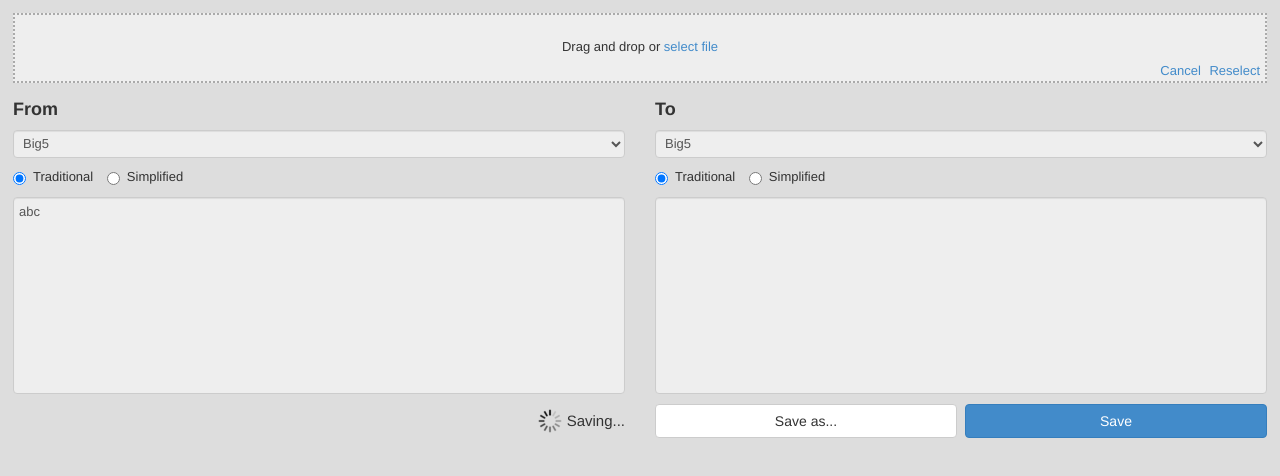
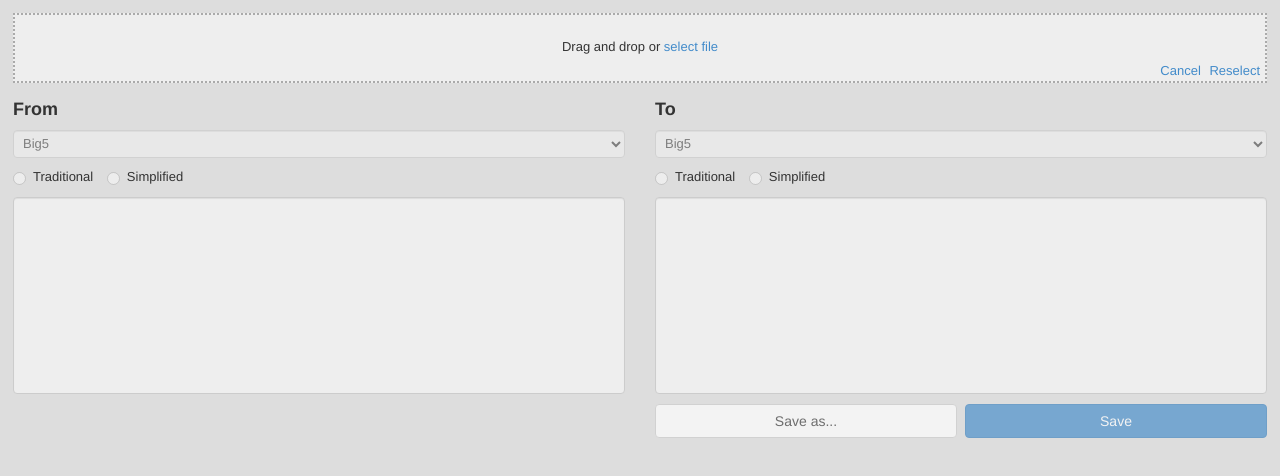
Before and after one commit to eliangcs/chrome-convertx, a browser extension: page index.html in a window 1280 px wide. Drawn offline with Linux system fonts and the light colour scheme.

Commit message:
Disable control at initial page.

```diff
--- a/index.html
+++ b/index.html
@@ -21,7 +21,7 @@
 <div class="row">
   <div class="col-xs-6 from-col">
     <h4>From</h4>
-    <select class="form-control select-encoding" id="encoding-to">
+    <select class="form-control select-encoding" id="encoding-to" disabled>
       <option value="big5">Big5</option>
       <option value="gb">GB</option>
       <option value="utf16be">UTF-16 BE</option>
@@ -29,18 +29,18 @@
       <option value="utf8">UTF-8</option>
     </select>
     <label class="radio-inline">
-      <input type="radio" name="glyphFrom" value="traditional" checked> Traditional
+      <input type="radio" name="glyphFrom" value="traditional" disabled> Traditional
     </label>
     <label class="radio-inline">
-      <input type="radio" name="glyphFrom" value="simplified"> Simplified
+      <input type="radio" name="glyphFrom" value="simplified" disabled> Simplified
     </label>
-    <textarea class="form-control preview" rows="10" readonly>abc</textarea>
-    <div class="status"><img src="loading.gif"> <span>Saving...</span></div>
+    <textarea class="form-control preview" rows="10" readonly></textarea>
+    <div class="status"><!--<img src="loading.gif"> <span>Saving...</span>--></div>
   </div>
 
   <div class="col-xs-6 to-col">
     <h4>To</h4>
-    <select class="form-control select-encoding" id="encoding-to">
+    <select class="form-control select-encoding" id="encoding-to" disabled>
       <option value="big5">Big5</option>
       <option value="gb">GB</option>
       <option value="utf16be">UTF-16 BE</option>
@@ -48,18 +48,18 @@
       <option value="utf8">UTF-8</option>
     </select>
     <label class="radio-inline">
-      <input type="radio" name="glyphTo" value="traditional" checked> Traditional
+      <input type="radio" name="glyphTo" value="traditional" disabled> Traditional
     </label>
     <label class="radio-inline">
-      <input type="radio" name="glyphTo" value="simplified"> Simplified
+      <input type="radio" name="glyphTo" value="simplified" disabled> Simplified
     </label>
     <textarea class="form-control preview" rows="10" readonly></textarea>
     <div class="row">
       <div class="col-xs-6 save-col-left">
-        <button id="btn-save-as" type="button" class="btn btn-block btn-default">Save as...</button>
+        <button id="btn-save-as" type="button" class="btn btn-block btn-default" disabled>Save as...</button>
       </div>
       <div class="col-xs-6 save-col-right">
-        <button id="btn-save" type="button" class="btn btn-block btn-primary">Save</button>
+        <button id="btn-save" type="button" class="btn btn-block btn-primary" disabled>Save</button>
       </div>
     </div>
   </div>
```
